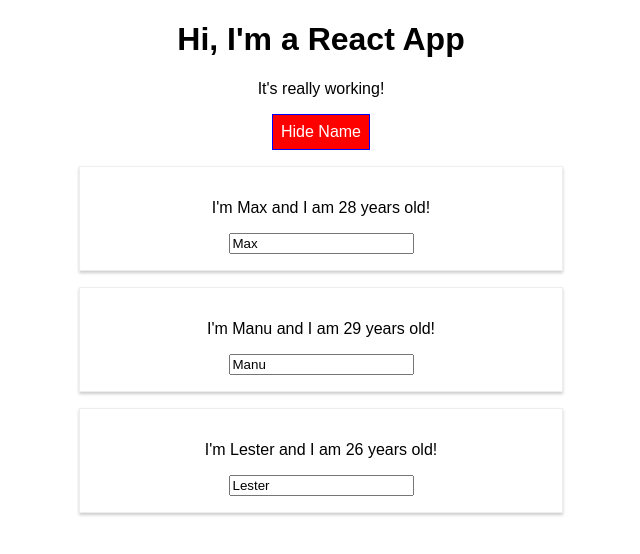
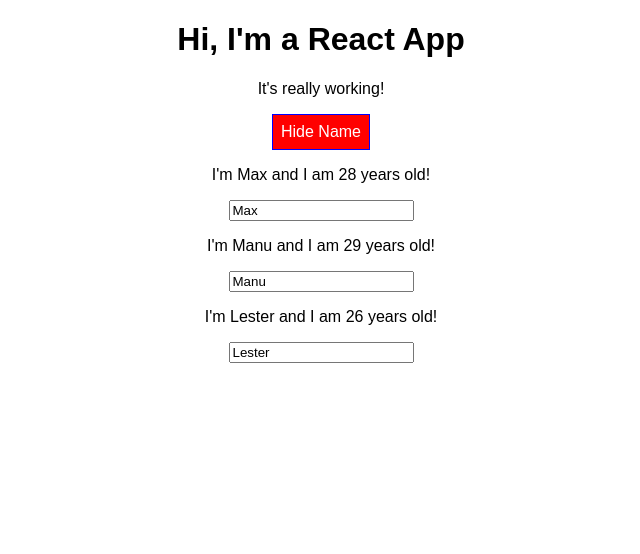
Before and after one commit to acolistro/React-Complete-Guide, a React app: page / in a window 1280 px wide. Both pictures are taken after a click on the button "Hide Name". Shown: the top 554 px of the page, without its empty margins (319-959 px from the left). Built offline with nearby package versions, Linux system fonts and the light colour scheme.

Commit message:
refactor person.js to replace styled components with css classes

```diff
--- a/src/Person/Person.js
+++ b/src/Person/Person.js
@@ -1,29 +1,15 @@
 import React from 'react';
-import styled from 'styled-components';
-// import './Person.css';
-
-const StyledDiv = styled.div`
-  width: 60%;
-  margin: 16px auto;
-  border: 1px solid #eee;
-  box-shadow: 0 2px 3px #ccc;
-  padding: 16px;
-  text-align: center;
-
-
-  @media (min-width: 500px) {
-      width: 450px;
-  }`
+import classes from './Person.css';
 
 
 const person = (props) => {
-
   return (
-    <StyledDiv>
+    <div className={classes.Person}>
       <p onClick={props.click}>I'm {props.name} and I am {props.age} years old!</p>
       <p>{props.children}</p>
       <input type="text" onChange={props.changed} value={props.name} />
-    </StyledDiv>)
+    </div>
+  );
 };
 
 
```
